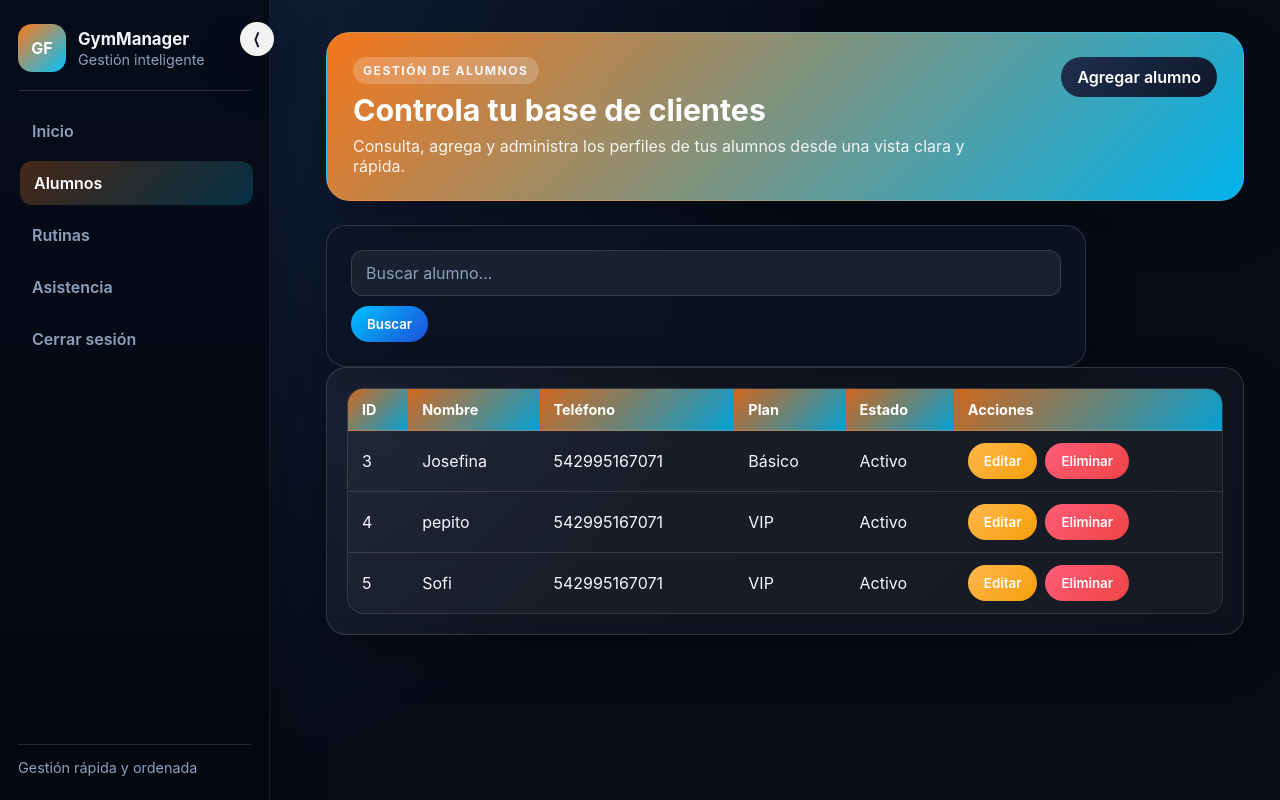
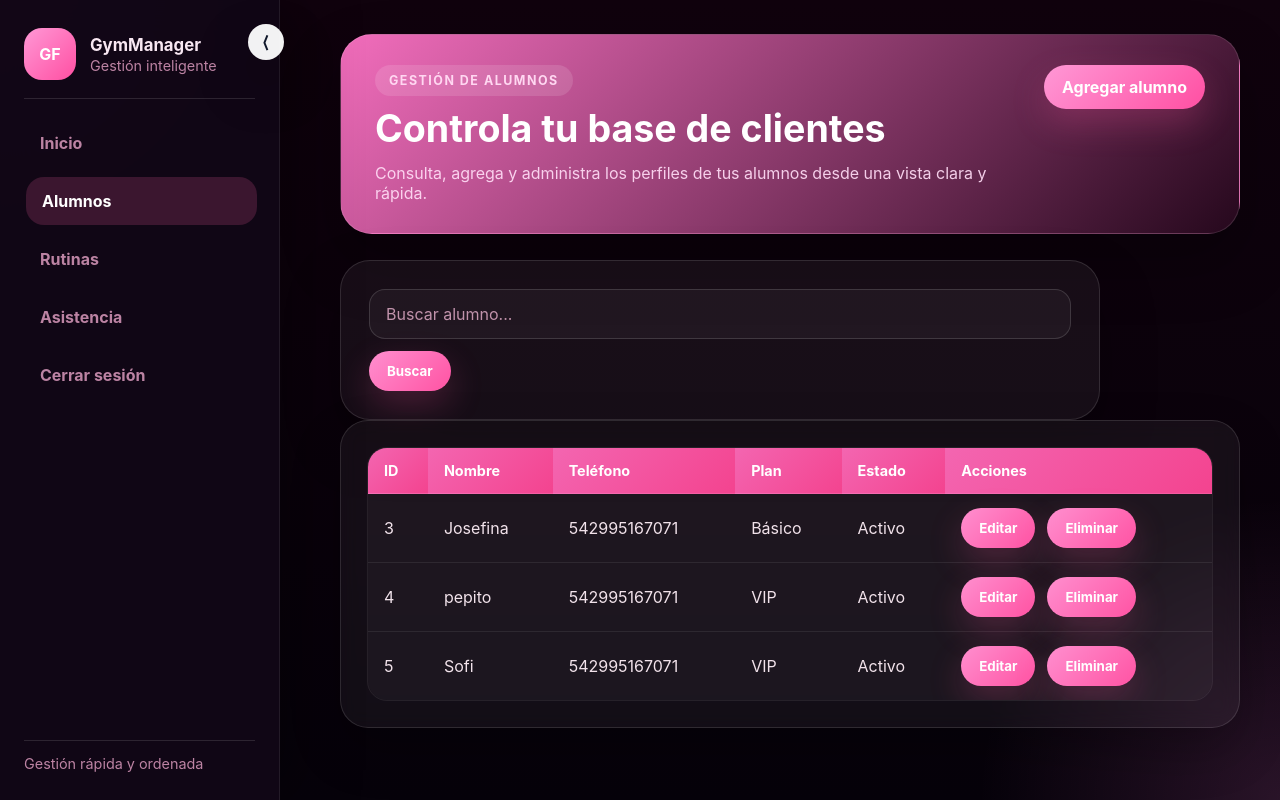
Before and after one commit to annitabromberg/gymmanager, a Flask app: page /alumnos in a window 1280 px wide. Run offline with Flask 3, Linux system fonts and the light colour scheme; the visitor is signed in with stand-in values (Sample User, id 1).

Commit message:
new colors

```diff
--- a/static/style.css
+++ b/static/style.css
@@ -1,16 +1,14 @@
 :root {
-    --bg: #060b16;
+    --bg: #0b0410;
     --bg-soft: rgba(255, 255, 255, 0.05);
-    --card: rgba(12, 20, 36, 0.88);
-    --text: #f5f7ff;
-    --muted: #8da1bc;
-    --primary: #ff7a1a;
-    --secondary: #00c2ff;
-    --success: #28c76f;
-    --danger: #ff5d7a;
-    --warning: #ffb84d;
-    --border: rgba(255, 255, 255, 0.14);
-    --shadow: 0 20px 45px rgba(0, 0, 0, 0.28);
+    --card: rgba(23, 8, 28, 0.92);
+    --text: #f8e7f2;
+    --muted: rgba(255, 180, 219, 0.72);
+    --primary: #ff98d6;
+    --secondary: #ff4fa2;
+    --accent: #ff76c7;
+    --border: rgba(255, 255, 255, 0.12);
+    --shadow: 0 24px 55px rgba(0, 0, 0, 0.32);
 }
 
 * {
@@ -21,7 +19,9 @@
 }
 
 body {
-    background: radial-gradient(circle at top left, #162646 0%, #060b16 55%, #060b16 100%);
+    background: radial-gradient(circle at top left, rgba(255, 82, 162, 0.18), transparent 18%),
+                radial-gradient(circle at bottom right, rgba(255, 125, 223, 0.14), transparent 20%),
+                linear-gradient(180deg, #10020d 0%, #06020a 100%);
     color: var(--text);
     min-height: 100vh;
     overflow-x: hidden;
@@ -38,22 +38,22 @@ body.auth-page {
     position: fixed;
     left: 0;
     top: 0;
-    width: 270px;
+    width: 280px;
     height: 100%;
-    background: linear-gradient(180deg, rgba(6, 12, 24, 0.98), rgba(3, 8, 16, 0.98));
+    background: rgba(17, 7, 22, 0.96);
     border-right: 1px solid rgba(255,255,255,0.08);
-    padding: 24px 18px;
+    padding: 28px 24px;
     display: flex;
     flex-direction: column;
-    gap: 18px;
-    backdrop-filter: blur(16px);
+    gap: 20px;
+    backdrop-filter: blur(18px);
     z-index: 1200;
     transition: transform 0.25s ease, width 0.25s ease, padding 0.25s ease;
-    box-shadow: 16px 0 40px rgba(0,0,0,0.24);
+    box-shadow: 18px 0 60px rgba(0,0,0,0.32);
 }
 
 .sidebar.collapsed {
-    width: 86px;
+    width: 88px;
     padding-left: 12px;
     padding-right: 12px;
 }
@@ -90,8 +90,8 @@ body.auth-page {
     top: 16px;
     left: 16px;
     z-index: 1300;
-    width: 46px;
-    height: 46px;
+    width: 48px;
+    height: 48px;
     border: 0;
     border-radius: 50%;
     background: linear-gradient(135deg, var(--primary), var(--secondary));
@@ -116,7 +116,7 @@ body.auth-page {
 .overlay {
     position: fixed;
     inset: 0;
-    background: rgba(0, 0, 0, 0.5);
+    background: rgba(0, 0, 0, 0.6);
     opacity: 0;
     visibility: hidden;
     transition: 0.25s ease;
@@ -131,7 +131,7 @@ body.sidebar-open .overlay {
 .brand-block {
     display: flex;
     align-items: center;
-    gap: 12px;
+    gap: 14px;
     padding-bottom: 18px;
     border-bottom: 1px solid var(--border);
 }
@@ -139,11 +139,11 @@ body.sidebar-open .overlay {
 .sidebar-collapse {
     display: flex;
     position: fixed;
-    left: 240px;
-    top: 22px;
+    left: 248px;
+    top: 24px;
     z-index: 1250;
-    width: 34px;
-    height: 34px;
+    width: 36px;
+    height: 36px;
     border: 0;
     border-radius: 999px;
     background: rgba(255,255,255,0.95);
@@ -156,15 +156,15 @@ body.sidebar-open .overlay {
 }
 
 body.sidebar-collapsed .sidebar-collapse {
-    left: 64px;
+    left: 70px;
 }
 
 .brand-icon {
     display: grid;
     place-items: center;
-    width: 48px;
-    height: 48px;
-    border-radius: 14px;
+    width: 52px;
+    height: 52px;
+    border-radius: 18px;
     background: linear-gradient(135deg, var(--primary), var(--secondary));
     font-weight: 700;
     font-size: 1rem;
@@ -184,7 +184,7 @@ body.sidebar-collapsed .sidebar-collapse {
 .sidebar nav {
     display: flex;
     flex-direction: column;
-    gap: 8px;
+    gap: 10px;
 }
 
 .sidebar a {
@@ -193,15 +193,15 @@ body.sidebar-collapsed .sidebar-collapse {
     gap: 10px;
     color: var(--muted);
     text-decoration: none;
-    padding: 12px 14px;
-    border-radius: 12px;
+    padding: 14px 16px;
+    border-radius: 18px;
     transition: 0.25s ease;
-    font-weight: 600;
+    font-weight: 700;
 }
 
 .sidebar a:hover,
 .sidebar a.active {
-    background: linear-gradient(135deg, rgba(255, 122, 26, 0.26), rgba(0, 194, 255, 0.2));
+    background: rgba(255, 95, 164, 0.18);
     color: white;
     transform: translateX(2px);
 }
@@ -213,95 +213,96 @@ body.sidebar-collapsed .sidebar-collapse {
 }
 
 .contenido {
-    margin-left: 290px;
-    padding: 32px 36px 48px;
+    margin-left: 300px;
+    padding: 34px 40px 52px;
 }
 
 .page-header {
     display: flex;
     justify-content: space-between;
     align-items: flex-start;
-    gap: 16px;
-    padding: 24px 26px;
-    margin-bottom: 24px;
-    border-radius: 24px;
-    background: linear-gradient(135deg, rgba(255, 122, 26, 0.96), rgba(0, 194, 255, 0.92));
-    box-shadow: 0 22px 48px rgba(0,0,0,0.25);
-    border: 1px solid rgba(255,255,255,0.14);
+    gap: 18px;
+    padding: 30px 34px;
+    margin-bottom: 26px;
+    border-radius: 32px;
+    background: linear-gradient(135deg, rgba(255, 115, 198, 0.95), rgba(38, 8, 29, 0.98));
+    box-shadow: 0 28px 60px rgba(0,0,0,0.30);
+    border: 1px solid rgba(255,255,255,0.12);
 }
 
 .eyebrow {
     display: inline-block;
-    margin-bottom: 8px;
-    padding: 6px 10px;
+    margin-bottom: 10px;
+    padding: 8px 14px;
     border-radius: 999px;
-    background: rgba(255, 255, 255, 0.2);
-    font-size: 0.76rem;
+    background: rgba(255, 255, 255, 0.12);
+    font-size: 0.78rem;
     font-weight: 700;
     letter-spacing: 0.12em;
     text-transform: uppercase;
+    color: #ffd7f1;
 }
 
 .contenido h1 {
     margin: 0;
-    font-size: 1.9rem;
+    font-size: 2.35rem;
     color: white;
 }
 
 .page-header p {
-    margin-top: 8px;
+    margin-top: 12px;
     max-width: 650px;
-    color: rgba(255, 255, 255, 0.9);
+    color: rgba(255, 220, 245, 0.92);
 }
 
 .cards {
     display: grid;
     grid-template-columns: repeat(auto-fit, minmax(220px, 1fr));
-    gap: 16px;
+    gap: 18px;
     margin-bottom: 24px;
 }
 
 .card {
-    background: linear-gradient(135deg, rgba(255,255,255,0.06), rgba(255,255,255,0.03));
-    border: 1px solid var(--border);
-    padding: 18px 20px;
-    border-radius: 20px;
-    box-shadow: var(--shadow);
-    backdrop-filter: blur(10px);
+    background: rgba(255, 255, 255, 0.05);
+    border: 1px solid rgba(255, 255, 255, 0.12);
+    padding: 24px 22px;
+    border-radius: 26px;
+    box-shadow: 0 20px 45px rgba(0,0,0,0.26);
+    backdrop-filter: blur(12px);
 }
 
 .card h2 {
     font-size: 0.95rem;
-    color: var(--muted);
-    margin-bottom: 10px;
+    color: rgba(255, 183, 222, 0.92);
+    margin-bottom: 14px;
 }
 
 .card h1 {
-    font-size: 2rem;
+    font-size: 2.25rem;
     color: white;
 }
 
 .panel {
-    background: linear-gradient(135deg, rgba(255,255,255,0.05), rgba(255,255,255,0.03));
-    border: 1px solid var(--border);
-    border-radius: 20px;
-    padding: 20px;
-    box-shadow: var(--shadow);
-    margin-bottom: 18px;
-    backdrop-filter: blur(8px);
+    background: rgba(255, 255, 255, 0.05);
+    border: 1px solid rgba(255, 255, 255, 0.12);
+    border-radius: 28px;
+    padding: 26px;
+    box-shadow: 0 22px 50px rgba(0,0,0,0.24);
+    margin-bottom: 20px;
+    backdrop-filter: blur(10px);
 }
 
 .panel h2 {
     font-size: 1.1rem;
-    margin-bottom: 14px;
+    margin-bottom: 18px;
     color: white;
 }
 
 .table-wrapper {
     overflow-x: auto;
     -webkit-overflow-scrolling: touch;
-    border-radius: 16px;
-    border: 1px solid var(--border);
+    border-radius: 20px;
+    border: 1px solid rgba(255, 255, 255, 0.08);
 }
 
 table {
@@ -312,28 +313,28 @@ table {
 }
 
 th {
-    background: linear-gradient(135deg, rgba(255, 122, 26, 0.8), rgba(0, 194, 255, 0.8));
+    background: linear-gradient(135deg, rgba(255, 106, 185, 0.95), rgba(255, 70, 150, 0.95));
     color: white;
-    padding: 12px 14px;
+    padding: 14px 16px;
     text-align: left;
     font-size: 0.9rem;
 }
 
 td {
-    padding: 12px 14px;
-    border-top: 1px solid var(--border);
-    color: var(--text);
+    padding: 14px 16px;
+    border-top: 1px solid rgba(255, 255, 255, 0.08);
+    color: rgba(255, 239, 248, 0.94);
 }
 
 tr:hover {
-    background: rgba(255, 255, 255, 0.04);
+    background: rgba(255, 255, 255, 0.05);
 }
 
 button,
 a.btn {
     border: none;
     border-radius: 999px;
-    padding: 10px 16px;
+    padding: 12px 18px;
     cursor: pointer;
     transition: 0.25s ease;
     text-decoration: none;
@@ -341,7 +342,7 @@ a.btn {
     align-items: center;
     justify-content: center;
     gap: 8px;
-    font-weight: 600;
+    font-weight: 700;
 }
 
 button:hover,
@@ -350,134 +351,130 @@ a.btn:hover {
 }
 
 .btn-primary {
-    background: linear-gradient(135deg, #1f2f4f, #0f172a);
+    background: linear-gradient(135deg, #ff98d6, #ff4fa2);
     color: white;
+    box-shadow: 0 14px 34px rgba(255, 86, 160, 0.24);
 }
 
-.agregar {
-    background: linear-gradient(135deg, var(--success), #20b75f);
+.agregar,
+.editar,
+.eliminar,
+.buscar {
+    background: linear-gradient(135deg, #ff8fcf, #ff53a3);
     color: white;
-}
-
-.editar {
-    background: linear-gradient(135deg, var(--warning), #f59e0b);
-    color: white;
-}
-
-.eliminar {
-    background: linear-gradient(135deg, var(--danger), #ef4444);
-    color: white;
-}
-
-.buscar {
-    background: linear-gradient(135deg, var(--secondary), #1d4ed8);
-    color: white;
+    box-shadow: 0 14px 34px rgba(255, 86, 160, 0.22);
 }
 
 .action-group {
     display: flex;
-    gap: 8px;
+    gap: 12px;
     flex-wrap: wrap;
 }
 
 form {
-    background: var(--card);
-    border: 1px solid var(--border);
-    padding: 24px;
-    border-radius: 20px;
-    box-shadow: var(--shadow);
+    background: rgba(255, 255, 255, 0.05);
+    border: 1px solid rgba(255, 255, 255, 0.12);
+    padding: 28px;
+    border-radius: 30px;
+    box-shadow: 0 24px 55px rgba(0,0,0,0.26);
     max-width: 760px;
 }
 
 form h2 {
-    margin-bottom: 8px;
+    margin-bottom: 12px;
     color: white;
     font-size: 1rem;
 }
 
 label {
     display: block;
-    margin: 10px 0 6px;
-    font-weight: 600;
-    color: #dce7ff;
+    margin: 14px 0 8px;
+    font-weight: 700;
+    color: rgba(255, 214, 236, 0.94);
 }
 
 input,
 select,
 textarea {
     width: 100%;
-    padding: 12px 14px;
-    border-radius: 12px;
+    padding: 14px 16px;
+    border-radius: 16px;
     border: 1px solid rgba(255, 255, 255, 0.14);
-    background: rgba(255, 255, 255, 0.06);
+    background: rgba(255, 255, 255, 0.04);
     color: var(--text);
-    margin-bottom: 10px;
+    margin-bottom: 12px;
     font-size: 16px;
 }
 
 input::placeholder,
 textarea::placeholder {
-    color: var(--muted);
+    color: rgba(255, 195, 225, 0.72);
 }
 
 input:focus,
 select:focus,
 textarea:focus {
     outline: none;
-    border-color: var(--secondary);
-    box-shadow: 0 0 0 3px rgba(0, 194, 255, 0.18);
+    border-color: #ff6baf;
+    box-shadow: 0 0 0 3px rgba(255, 90, 155, 0.18);
 }
 
 hr {
     border: none;
-    border-top: 1px solid var(--border);
-    margin: 18px 0;
+    border-top: 1px solid rgba(255, 255, 255, 0.08);
+    margin: 22px 0;
 }
 
 .login-card {
-    width: min(100%, 440px);
-    padding: 32px;
-    border-radius: 24px;
-    background: rgba(9, 16, 31, 0.94);
-    border: 1px solid var(--border);
-    box-shadow: var(--shadow);
+    width: min(100%, 460px);
+    padding: 36px;
+    border-radius: 36px;
+    background: rgba(14, 6, 19, 0.98);
+    border: 1px solid rgba(255, 255, 255, 0.08);
+    box-shadow: 0 34px 80px rgba(0,0,0,0.30);
 }
 
 .login-card .brand {
     display: flex;
     align-items: center;
-    gap: 12px;
-    margin-bottom: 20px;
+    gap: 14px;
+    margin-bottom: 26px;
 }
 
 .login-card .brand-icon {
-    width: 52px;
-    height: 52px;
+    width: 60px;
+    height: 60px;
+    border-radius: 20px;
+    background: linear-gradient(135deg, #ff98d6, #ff4fa2);
+    display: grid;
+    place-items: center;
+    font-weight: 700;
+    color: white;
 }
 
 .login-card h1 {
-    font-size: 1.45rem;
-    margin-bottom: 2px;
+    font-size: 1.95rem;
+    margin-bottom: 4px;
     color: white;
 }
 
 .login-card p {
-    color: var(--muted);
+    color: rgba(255, 219, 242, 0.84);
 }
 
 .login-card .error {
-    margin-bottom: 12px;
-    padding: 10px 12px;
-    border-radius: 10px;
-    background: rgba(255, 93, 122, 0.18);
-    color: #ffb6c2;
+    margin-bottom: 16px;
+    padding: 12px 14px;
+    border-radius: 14px;
+    background: rgba(255, 90, 140, 0.16);
+    color: #ffd7ea;
     text-align: center;
 }
 
 .login-card button {
     width: 100%;
-    margin-top: 8px;
-    background: linear-gradient(135deg, var(--primary), var(--secondary));
+    margin-top: 14px;
+    background: linear-gradient(135deg, #ff98d6, #ff4fa2);
     color: white;
 }
 
@@ -494,7 +491,7 @@ hr {
         transform: translateX(-100%);
         width: min(85vw, 280px);
         height: 100%;
-        border-right: 1px solid var(--border);
+        border-right: 1px solid rgba(255, 255, 255, 0.08);
         border-bottom: none;
     }
 
@@ -505,7 +502,7 @@ hr {
     .sidebar nav {
         display: grid;
         grid-template-columns: 1fr;
-        gap: 8px;
+        gap: 10px;
     }
 
     .sidebar a {
@@ -515,7 +512,7 @@ hr {
 
     .contenido {
         margin-left: 0;
-        padding: 72px 16px 24px;
+        padding: 78px 18px 24px;
     }
 }
 
@@ -539,7 +536,7 @@ hr {
     }
 
     form {
-        padding: 18px;
+        padding: 22px;
     }
 
     .action-group {
```
Also changed, not shown: 1 other file.
